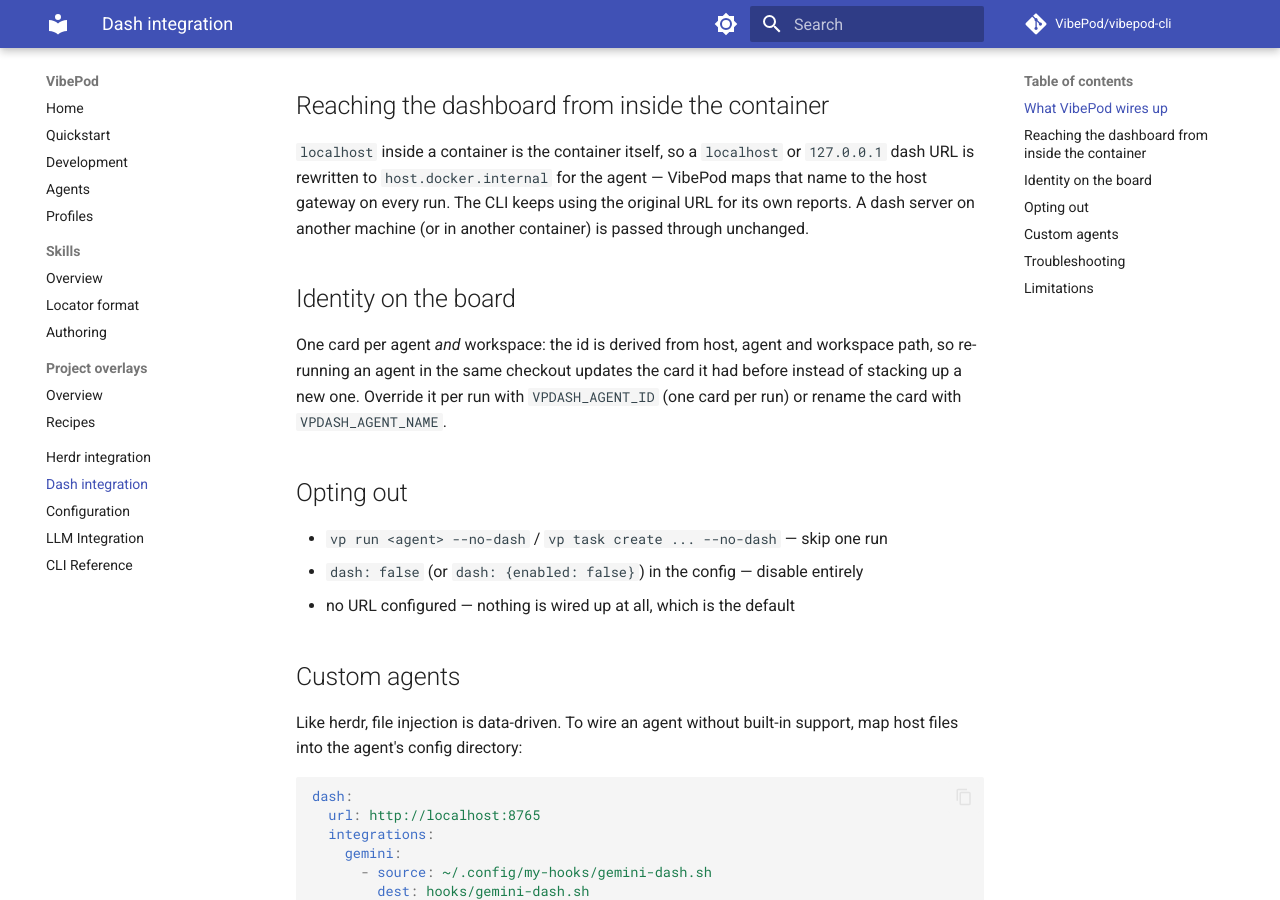
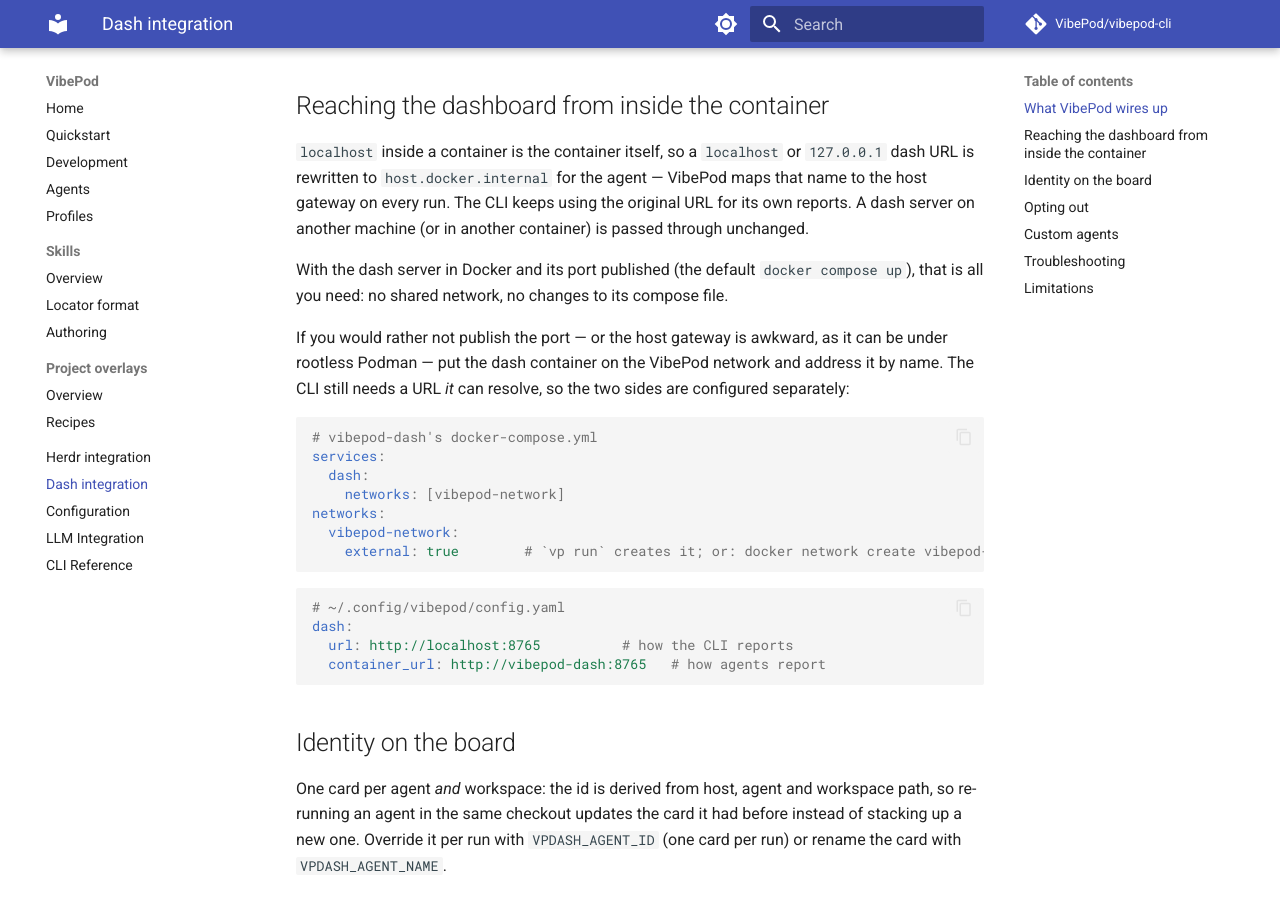
Before and after one commit to VibePod/vibepod-cli, an MkDocs documentation site: the page built from docs/dash.md, in a window 1280 px wide and 900 px high, scrolled down 1279 px. Built offline with MkDocs 1.6.1 and Material for MkDocs 9.7.7, drawn with Linux system fonts in a browser that asks for light colours; comment, search, counter and statistics services are not loaded.

Commit message:
Allow pinning the dash URL agents use

````diff
--- a/docs/dash.md
+++ b/docs/dash.md
@@ -57,6 +57,32 @@
 the original URL for its own reports. A dash server on another machine (or in
 another container) is passed through unchanged.
 
+With the dash server in Docker and its port published (the default
+`docker compose up`), that is all you need: no shared network, no changes to
+its compose file.
+
+If you would rather not publish the port — or the host gateway is awkward, as
+it can be under rootless Podman — put the dash container on the VibePod
+network and address it by name. The CLI still needs a URL *it* can resolve, so
+the two sides are configured separately:
+
+```yaml
+# vibepod-dash's docker-compose.yml
+services:
+  dash:
+    networks: [vibepod-network]
+networks:
+  vibepod-network:
+    external: true        # `vp run` creates it; or: docker network create vibepod-network
+```
+
+```yaml
+# ~/.config/vibepod/config.yaml
+dash:
+  url: http://localhost:8765          # how the CLI reports
+  container_url: http://vibepod-dash:8765   # how agents report
+```
+
 ## Identity on the board
 
 One card per agent *and* workspace: the id is derived from host, agent and
````
Also changed, not shown: docs/configuration.md (+3 -0 lines), 2 other files.
